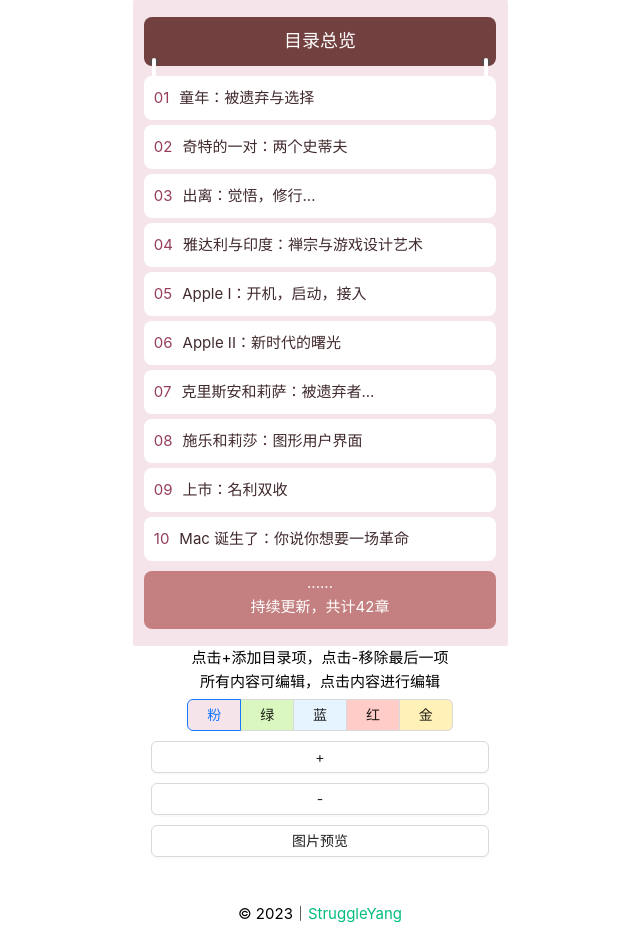
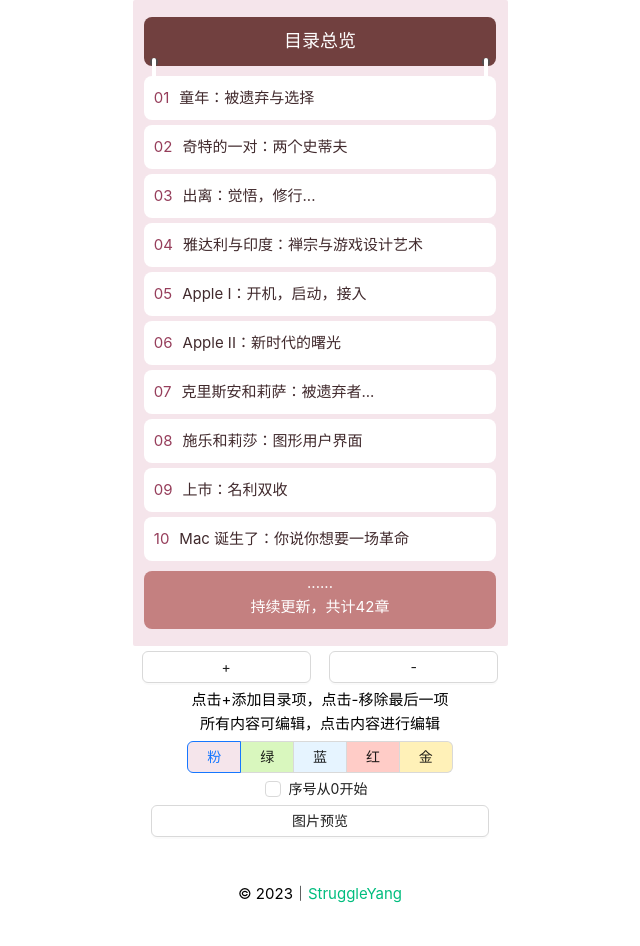
Before and after one commit to struy-cn/Y-TOC, a Vue app: page / in a window 1280 px wide. Shown: the whole page, without its empty margins (320-960 px from the left). Built offline with nearby package versions, Linux system fonts and the light colour scheme.

Commit message:
新增序号从0 开始

```diff
--- a/src/App.vue
+++ b/src/App.vue
@@ -7,11 +7,19 @@
     </div>
     <div id="course-container" :class="color" v-else>
       <div class="toc title" ><div contenteditable v-text="courseTitle" @blur="setValue('courseTitle', $event.target.innerHTML)"></div><span class="left-bg"></span><span class="right-bg"></span> <span class="left-line"></span><span class="right-line"></span></div>
-      <div class="toc item" v-for="(item, index) in items" :key="index"><span class="index">{{ (index + 1) >9?(index + 1):'0' + (index + 1) }}</span><span contenteditable v-text="item.text" @blur="setValue2(item,'text', $event.target.innerHTML)"></span></div>
+      <div class="toc item" v-for="(item, index) in items" :key="index"><span class="index">{{ startNumber(index) }}</span><span contenteditable v-text="item.text" @blur="setValue2(item,'text', $event.target.innerHTML)"></span></div>
       <div class="toc more">......<br><div contenteditable v-text="courseMore" @blur="setValue('courseMore', $event.target.innerHTML)"></div><span class="left-line"></span><span class="right-line"></span></div>
     </div>
     <div>
       <div v-if="!image">
+        <a-row>
+          <a-col :span="12">
+            <a-button class="footer-center"  @click="addItem">+</a-button>
+          </a-col>
+          <a-col :span="12">
+            <a-button class="footer-center"  @click="removeItem(items.length - 1)" >-</a-button>
+          </a-col>
+        </a-row>
         <p style="text-align: center;">点击+添加目录项，点击-移除最后一项<br>所有内容可编辑，点击内容进行编辑</p>
         <div class="footer-center">
           <a-radio-group style="width: 100%;" v-model:value="color">
@@ -22,8 +30,11 @@
             <a-radio-button style="background-color: #fff1b8;" value="golden">&nbsp;金&nbsp;</a-radio-button>
           </a-radio-group>
         </div>
-        <a-button class="footer-center"  @click="addItem">+</a-button>
-        <a-button class="footer-center"  @click="removeItem(items.length - 1)" >-</a-button>
+        <a-row>
+          <a-col :span="24" style="text-align: center;">
+            <a-checkbox  v-model:checked="startNumberZero" >序号从0开始</a-checkbox>
+          </a-col>
+        </a-row>
         <a-button class="footer-center"  @click="shareImage">图片预览</a-button>
       </div>
       <a-button class="footer-center" v-else  @click="()=> image = ''">返回编辑</a-button>
@@ -55,7 +66,8 @@
         { text: 'Mac 诞生了：你说你想要一场革命' }
       ],  // 目录项列表
       image: '',  // 生成的图像
-      color: 'pink'
+      color: 'pink',
+      startNumberZero: false
     };
   },
   methods: {
@@ -70,6 +82,10 @@
     },
     removeItem(index) {
       this.items.splice(index, 1);
+    },
+    startNumber(index){
+      const nIndex = this.startNumberZero?index:index + 1
+      return nIndex >9?nIndex:'0' + nIndex
     },
     shareImage() {
       // 分享图像的逻辑，略
--- a/src/main.js
+++ b/src/main.js
@@ -3,7 +3,7 @@
 import { createApp } from 'vue'
 import App from './App.vue'
 import router from './router'
-import { Button, message,Input,Radio,RadioGroup,RadioButton } from 'ant-design-vue';
+import { Button, message,Input,Radio,RadioGroup,RadioButton,Row,Col,Switch,Checkbox   } from 'ant-design-vue';
 
 const app = createApp(App)
 
@@ -14,5 +14,9 @@
 app.use(Radio)
 app.use(RadioGroup)
 app.use(RadioButton)
+app.use(Row)
+app.use(Col)
+app.use(Switch)
+app.use(Checkbox)
 app.config.globalProperties.$message = message;
 app.mount('#app')
```
